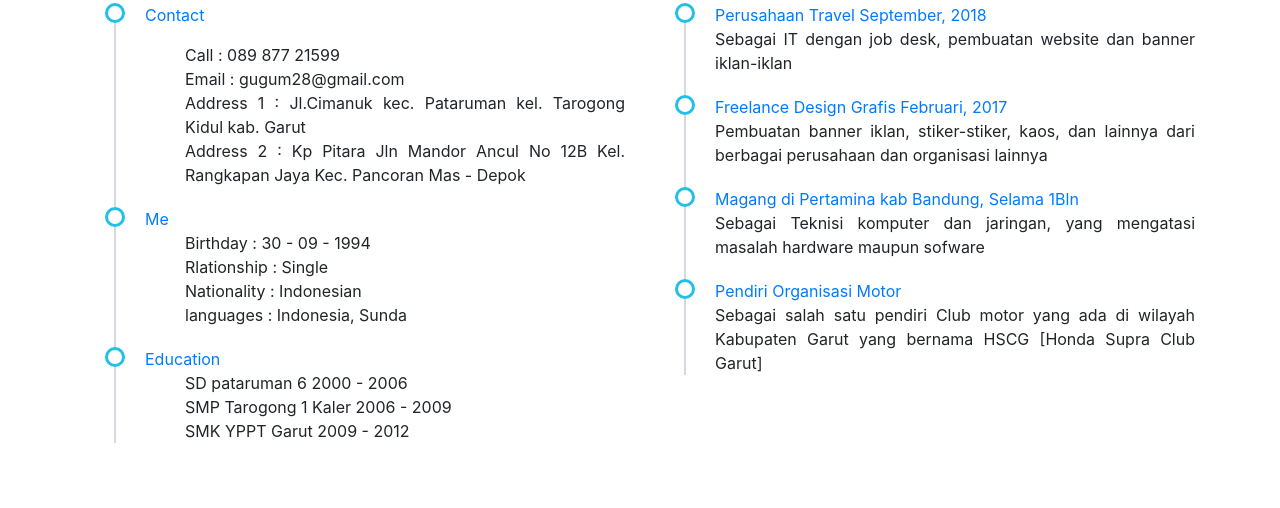
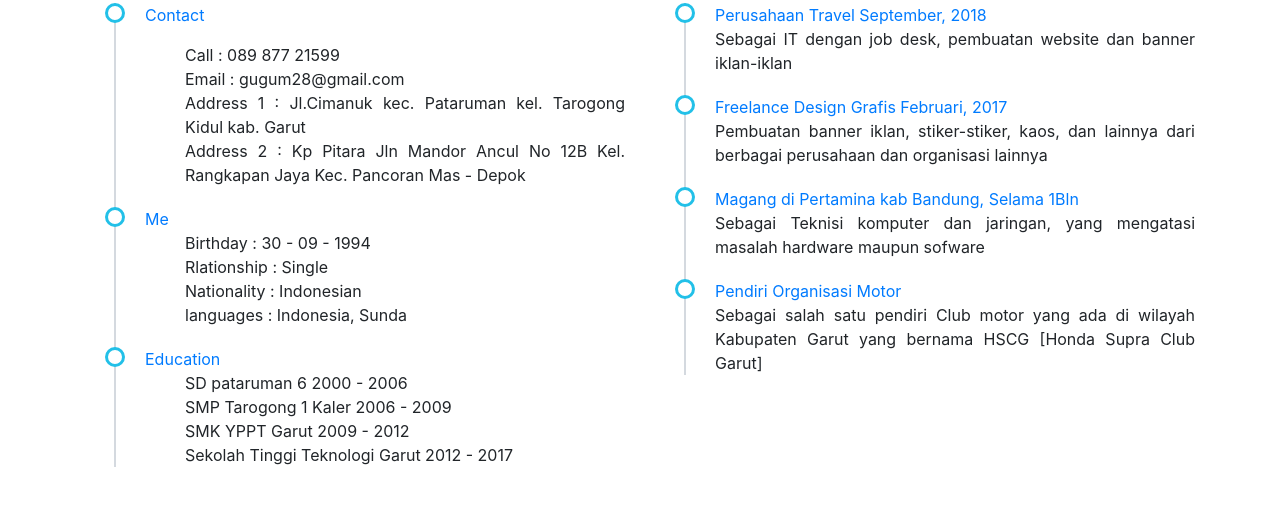
Before and after one commit to gugum28/portfolio, a plain HTML site: page index.html in a window 1280 px wide. Shown: the part 1019-1527 px from the top of the page. Drawn offline with nearby package versions, Linux system fonts and the light colour scheme; a script that the page names is missing.

Commit message:
Update index.html

```diff
--- a/index.html
+++ b/index.html
@@ -191,6 +191,7 @@
               <ul>SD pataruman 6 2000 - 2006</ul>
               <ul>SMP Tarogong 1 Kaler 2006 - 2009</ul>
               <ul>SMK YPPT Garut 2009 - 2012</ul>
+              <ul>Sekolah Tinggi Teknologi Garut 2012 - 2017</ul>
 
             </li>
           </ul>
```
